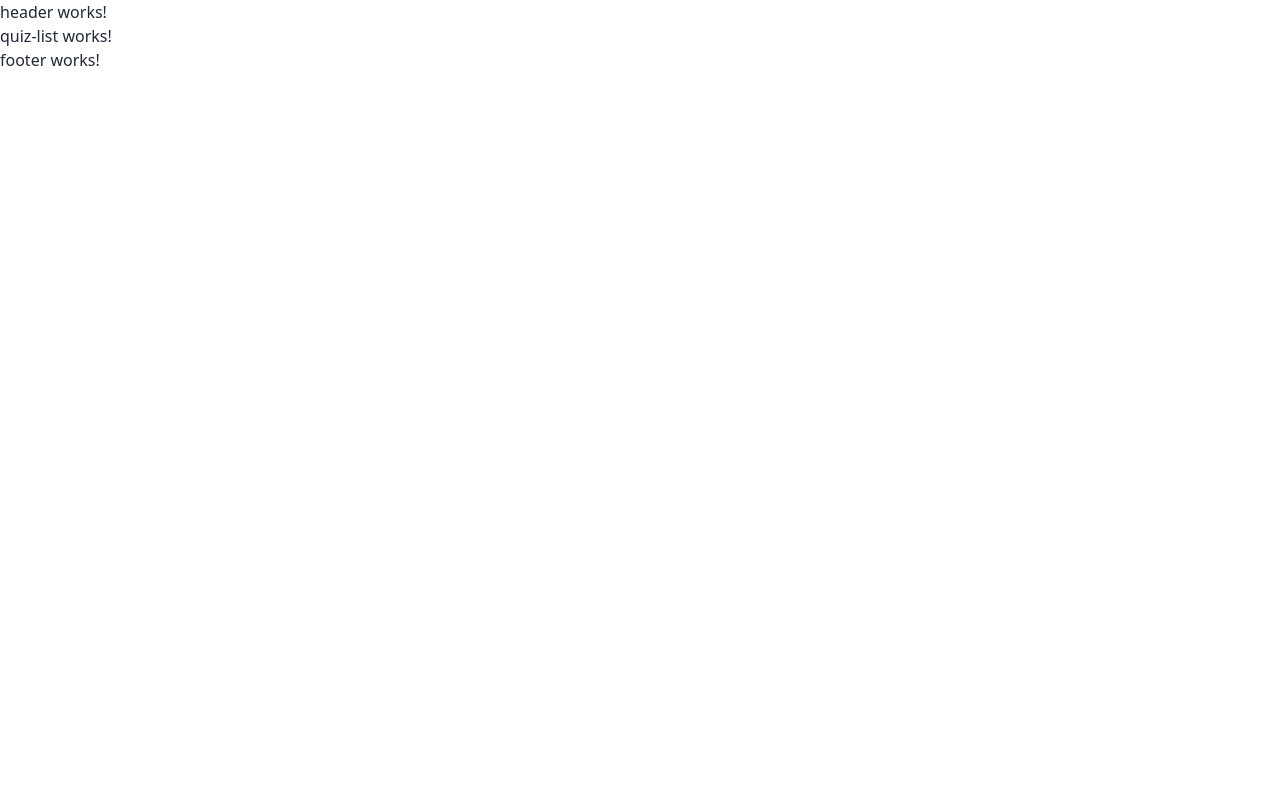
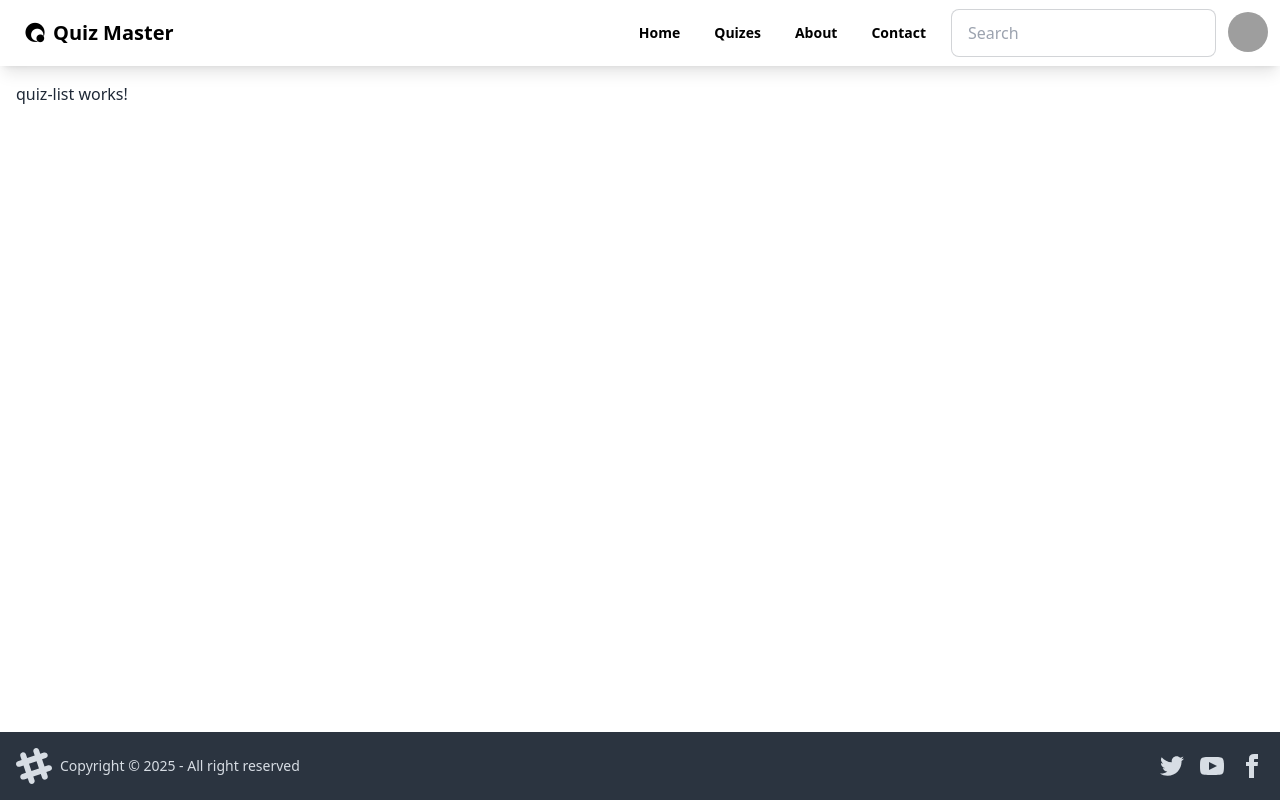
Before and after one commit to bymshihab/quiz-master, an Angular app: page / in a window 1280 px wide. Built offline with nearby package versions, Linux system fonts and the light colour scheme; grey boxes are pictures that could not be loaded.

Commit message:
Refactor header and footer components, add Font Awesome integration, and update Angular configuration

```diff
--- a/angular.json
+++ b/angular.json
@@ -16,9 +16,7 @@
             "outputPath": "dist/quize-master",
             "index": "src/index.html",
             "browser": "src/main.ts",
-            "polyfills": [
-              "zone.js"
-            ],
+            "polyfills": ["zone.js"],
             "tsConfig": "tsconfig.app.json",
             "assets": [
               {
@@ -27,6 +25,7 @@
               }
             ],
             "styles": [
+              "node_modules/@fortawesome/fontawesome-free/css/all.css",
               "src/styles.css"
             ],
             "scripts": [],
@@ -78,10 +77,7 @@
         "test": {
           "builder": "@angular-devkit/build-angular:karma",
           "options": {
-            "polyfills": [
-              "zone.js",
-              "zone.js/testing"
-            ],
+            "polyfills": ["zone.js", "zone.js/testing"],
             "tsConfig": "tsconfig.spec.json",
             "assets": [
               {
@@ -89,9 +85,7 @@
                 "input": "public"
               }
             ],
-            "styles": [
-              "src/styles.css"
-            ],
+            "styles": ["src/styles.css"],
             "scripts": []
           }
         }
--- a/db.json
+++ b/db.json
@@ -21,6 +21,8 @@
       "title": "Angular Basics",
       "description": "Test your knowledge of Angular basics.",
       "category": "Angular",
+      "subcategory": "Introduction",
+      "registered": true,
       "questions": [
         {
           "id": 1,
@@ -41,6 +43,8 @@
       "title": "JavaScript Fundamentals",
       "description": "A quiz about JavaScript basics.",
       "category": "JavaScript",
+      "subcategory": "Basics",
+      "registered": false,
       "questions": [
         {
           "id": 1,
--- a/package.json
+++ b/package.json
@@ -7,7 +7,8 @@
     "build": "ng build",
     "watch": "ng build --watch --configuration development",
     "test": "ng test",
-    "serve:ssr:quizeMaster": "node dist/quize-master/server/server.mjs"
+    "serve:ssr:quizeMaster": "node dist/quize-master/server/server.mjs",
+    "json-server": "json-server --watch db.json --port 3000"
   },
   "private": true,
   "dependencies": {
@@ -21,6 +22,7 @@
     "@angular/platform-server": "^18.2.0",
     "@angular/router": "^18.2.0",
     "@angular/ssr": "^18.2.12",
+    "@fortawesome/fontawesome-free": "^6.7.2",
     "express": "^4.18.2",
     "rxjs": "~7.8.0",
     "tslib": "^2.3.0",
--- a/src/app/app.component.html
+++ b/src/app/app.component.html
@@ -1,3 +1,20 @@
-<app-header></app-header>
+<!-- <app-header></app-header>
 <router-outlet></router-outlet>
-<app-footer></app-footer>
+<app-footer></app-footer> -->
+
+<div class="min-h-screen flex flex-col">
+  <!-- Header -->
+  <header class="sticky top-0 z-50">
+    <app-header></app-header>
+  </header>
+
+  <!-- Main Content -->
+  <main class="flex-grow p-4">
+    <router-outlet></router-outlet>
+  </main>
+
+  <!-- Footer -->
+  <footer class="">
+    <app-footer></app-footer>
+  </footer>
+</div>
--- a/src/shared/footer/footer.component.html
+++ b/src/shared/footer/footer.component.html
@@ -1 +1,59 @@
-<p>footer works!</p>
+<footer class="footer bg-neutral text-neutral-content items-center p-4">
+  <aside class="grid-flow-col items-center">
+    <svg
+      width="36"
+      height="36"
+      viewBox="0 0 24 24"
+      xmlns="http://www.w3.org/2000/svg"
+      fill-rule="evenodd"
+      clip-rule="evenodd"
+      class="fill-current"
+    >
+      <path
+        d="M22.672 15.226l-2.432.811.841 2.515c.33 1.019-.209 2.127-1.23 2.456-1.15.325-2.148-.321-2.463-1.226l-.84-2.518-5.013 1.677.84 2.517c.391 1.203-.434 2.542-1.831 2.542-.88 0-1.601-.564-1.86-1.314l-.842-2.516-2.431.809c-1.135.328-2.145-.317-2.463-1.229-.329-1.018.211-2.127 1.231-2.456l2.432-.809-1.621-4.823-2.432.808c-1.355.384-2.558-.59-2.558-1.839 0-.817.509-1.582 1.327-1.846l2.433-.809-.842-2.515c-.33-1.02.211-2.129 1.232-2.458 1.02-.329 2.13.209 2.461 1.229l.842 2.515 5.011-1.677-.839-2.517c-.403-1.238.484-2.553 1.843-2.553.819 0 1.585.509 1.85 1.326l.841 2.517 2.431-.81c1.02-.33 2.131.211 2.461 1.229.332 1.018-.21 2.126-1.23 2.456l-2.433.809 1.622 4.823 2.433-.809c1.242-.401 2.557.484 2.557 1.838 0 .819-.51 1.583-1.328 1.847m-8.992-6.428l-5.01 1.675 1.619 4.828 5.011-1.674-1.62-4.829z"
+      ></path>
+    </svg>
+    <p>Copyright © 2025 - All right reserved</p>
+  </aside>
+  <nav class="grid-flow-col gap-4 md:place-self-center md:justify-self-end">
+    <a>
+      <svg
+        xmlns="http://www.w3.org/2000/svg"
+        width="24"
+        height="24"
+        viewBox="0 0 24 24"
+        class="fill-current"
+      >
+        <path
+          d="M24 4.557c-.883.392-1.832.656-2.828.775 1.017-.609 1.798-1.574 2.165-2.724-.951.564-2.005.974-3.127 1.195-.897-.957-2.178-1.555-3.594-1.555-3.179 0-5.515 2.966-4.797 6.045-4.091-.205-7.719-2.165-10.148-5.144-1.29 2.213-.669 5.108 1.523 6.574-.806-.026-1.566-.247-2.229-.616-.054 2.281 1.581 4.415 3.949 4.89-.693.188-1.452.232-2.224.084.626 1.956 2.444 3.379 4.6 3.419-2.07 1.623-4.678 2.348-7.29 2.04 2.179 1.397 4.768 2.212 7.548 2.212 9.142 0 14.307-7.721 13.995-14.646.962-.695 1.797-1.562 2.457-2.549z"
+        ></path>
+      </svg>
+    </a>
+    <a>
+      <svg
+        xmlns="http://www.w3.org/2000/svg"
+        width="24"
+        height="24"
+        viewBox="0 0 24 24"
+        class="fill-current"
+      >
+        <path
+          d="M19.615 3.184c-3.604-.246-11.631-.245-15.23 0-3.897.266-4.356 2.62-4.385 8.816.029 6.185.484 8.549 4.385 8.816 3.6.245 11.626.246 15.23 0 3.897-.266 4.356-2.62 4.385-8.816-.029-6.185-.484-8.549-4.385-8.816zm-10.615 12.816v-8l8 3.993-8 4.007z"
+        ></path>
+      </svg>
+    </a>
+    <a>
+      <svg
+        xmlns="http://www.w3.org/2000/svg"
+        width="24"
+        height="24"
+        viewBox="0 0 24 24"
+        class="fill-current"
+      >
+        <path
+          d="M9 8h-3v4h3v12h5v-12h3.642l.358-4h-4v-1.667c0-.955.192-1.333 1.115-1.333h2.885v-5h-3.808c-3.596 0-5.192 1.583-5.192 4.615v3.385z"
+        ></path>
+      </svg>
+    </a>
+  </nav>
+</footer>
--- a/src/shared/header/header.component.css
+++ b/src/shared/header/header.component.css
@@ -0,0 +1,3 @@
+a {
+  color: black;
+}
--- a/src/shared/header/header.component.html
+++ b/src/shared/header/header.component.html
@@ -1 +1,96 @@
-<p>header works!</p>
+<div class="navbar bg-base-100 text-neutral-content shadow-lg">
+  <div class="flex-1">
+    <a class="btn btn-ghost text-xl">
+      <span><i class="fa-brands fa-quinscape"></i></span> Quiz Master</a
+    >
+  </div>
+  <div class="flex-none gap-2">
+    <div>
+      <a class="btn btn-ghost">Home</a>
+
+      <div class="dropdown dropdown-end dropdown-hover">
+        <a class="btn btn-ghost">Quizes</a>
+        <ul
+          class="dropdown-content menu xl:menu-horizontal bg-base-200 rounded-box lg:min-w-max mt-12"
+        >
+          <li>
+            <a>Solutions</a>
+            <ul>
+              <li><a>Design</a></li>
+              <li><a>Development</a></li>
+              <li><a>Hosting</a></li>
+              <li><a>Domain register</a></li>
+            </ul>
+          </li>
+          <li>
+            <a>Enterprise</a>
+            <ul>
+              <li><a>CRM software</a></li>
+              <li><a>Marketing management</a></li>
+              <li><a>Security</a></li>
+              <li><a>Consulting</a></li>
+            </ul>
+          </li>
+          <li>
+            <a>Products</a>
+            <ul>
+              <li><a>UI Kit</a></li>
+              <li><a>WordPress themes</a></li>
+              <li><a>WordPress plugins</a></li>
+              <li>
+                <a>Open source</a>
+                <ul>
+                  <li><a>Auth management system</a></li>
+                  <li><a>VScode theme</a></li>
+                  <li><a>Color picker app</a></li>
+                </ul>
+              </li>
+            </ul>
+          </li>
+          <li>
+            <a>Company</a>
+            <ul>
+              <li><a>About us</a></li>
+              <li><a>Contact us</a></li>
+              <li><a>Privacy policy</a></li>
+              <li><a>Press kit</a></li>
+            </ul>
+          </li>
+        </ul>
+      </div>
+
+      <a class="btn btn-ghost">About</a>
+      <a class="btn btn-ghost">Contact</a>
+    </div>
+    <div class="form-control">
+      <input
+        type="text"
+        placeholder="Search"
+        class="input input-bordered w-24 md:w-auto"
+      />
+    </div>
+    <div class="dropdown dropdown-end">
+      <div tabindex="0" role="button" class="btn btn-ghost btn-circle avatar">
+        <div class="w-10 rounded-full">
+          <img
+            alt="Tailwind CSS Navbar component"
+            src="https://img.daisyui.com/images/stock/photo-1534528741775-53994a69daeb.webp"
+          />
+        </div>
+      </div>
+      <ul
+        tabindex="0"
+        class="menu menu-sm dropdown-content bg-base-100 rounded-box z-[1] mt-3 w-52 p-2 shadow"
+      >
+        <li>
+          <a class="justify-between">
+            Profile
+            <span class="badge">New</span>
+          </a>
+        </li>
+        <li><a class="">Settings</a></li>
+        <li><a class="">Logout</a></li>
+      </ul>
+    </div>
+  </div>
+</div>
--- a/src/shared/header/header.component.ts
+++ b/src/shared/header/header.component.ts
@@ -5,8 +5,6 @@
   standalone: true,
   imports: [],
   templateUrl: './header.component.html',
-  styleUrl: './header.component.css'
+  styleUrl: './header.component.css',
 })
-export class HeaderComponent {
-
-}
+export class HeaderComponent {}
```
Also changed, not shown: 1 other file (tests, documents, lock files or other folders).
